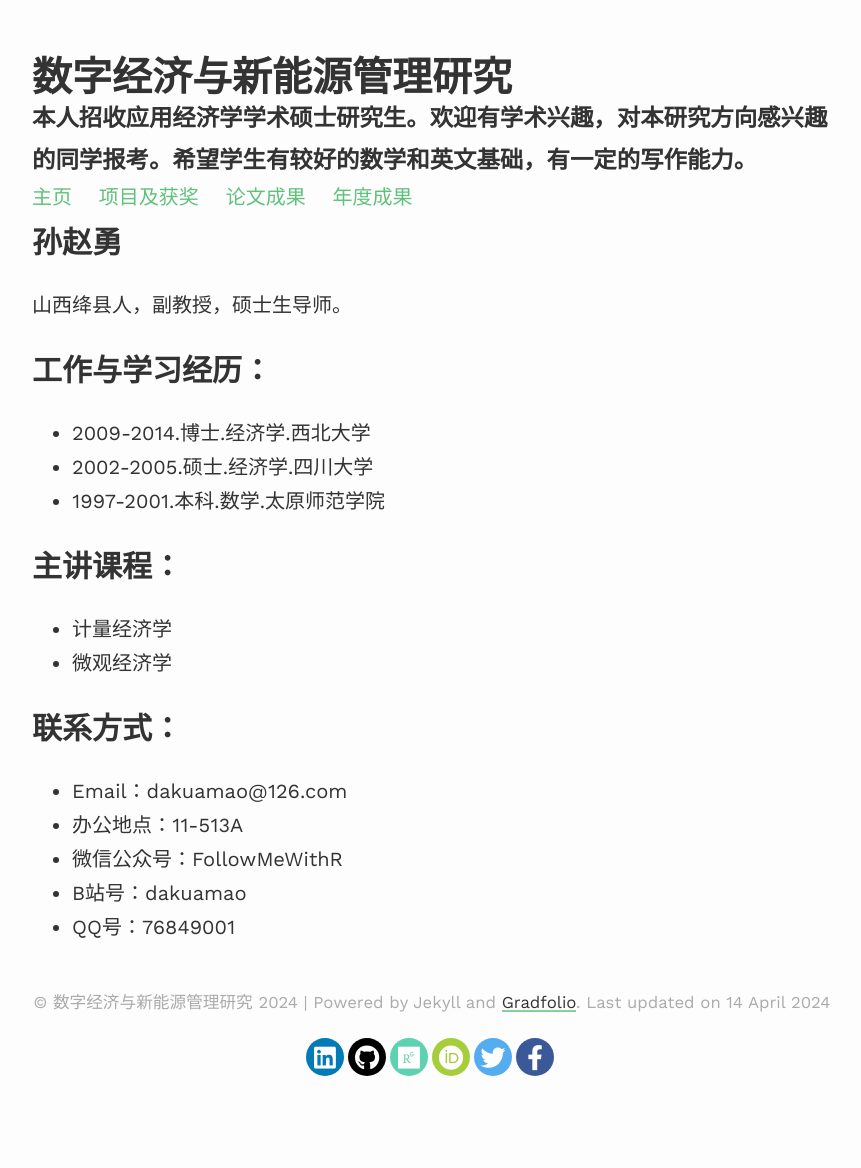
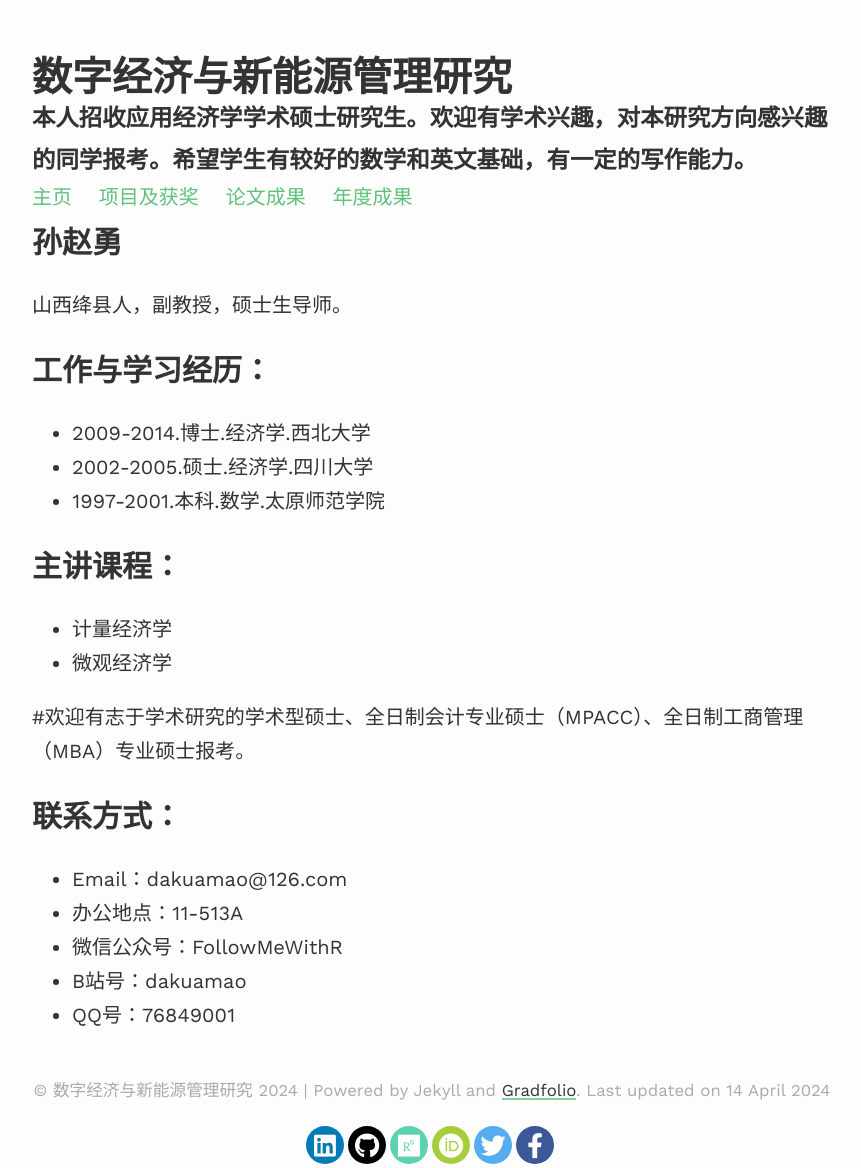
Before and after one commit to dakuamao/sun, a Jekyll site: the page built from index.md, in a window 1280 px wide. Shown: the whole page, without its empty margins (208-1069 px from the left). Built offline with Jekyll 4.4.1, drawn with Linux system fonts in a browser that asks for light colours; nearby versions of some CDN libraries; our own code applies the rules of GitHub Pages for plain Markdown files; before the commit the page ends 1080 px from its top, so only the background shows below that.

Commit message:
Update index.md

```diff
--- a/index.md
+++ b/index.md
@@ -19,6 +19,8 @@ profile:
 - 计量经济学
 - 微观经济学
 
+#欢迎有志于学术研究的学术型硕士、全日制会计专业硕士（MPACC）、全日制工商管理（MBA）专业硕士报考。
+
 ## 联系方式：
 - Email：dakuamao@126.com
 - 办公地点：11-513A
```
